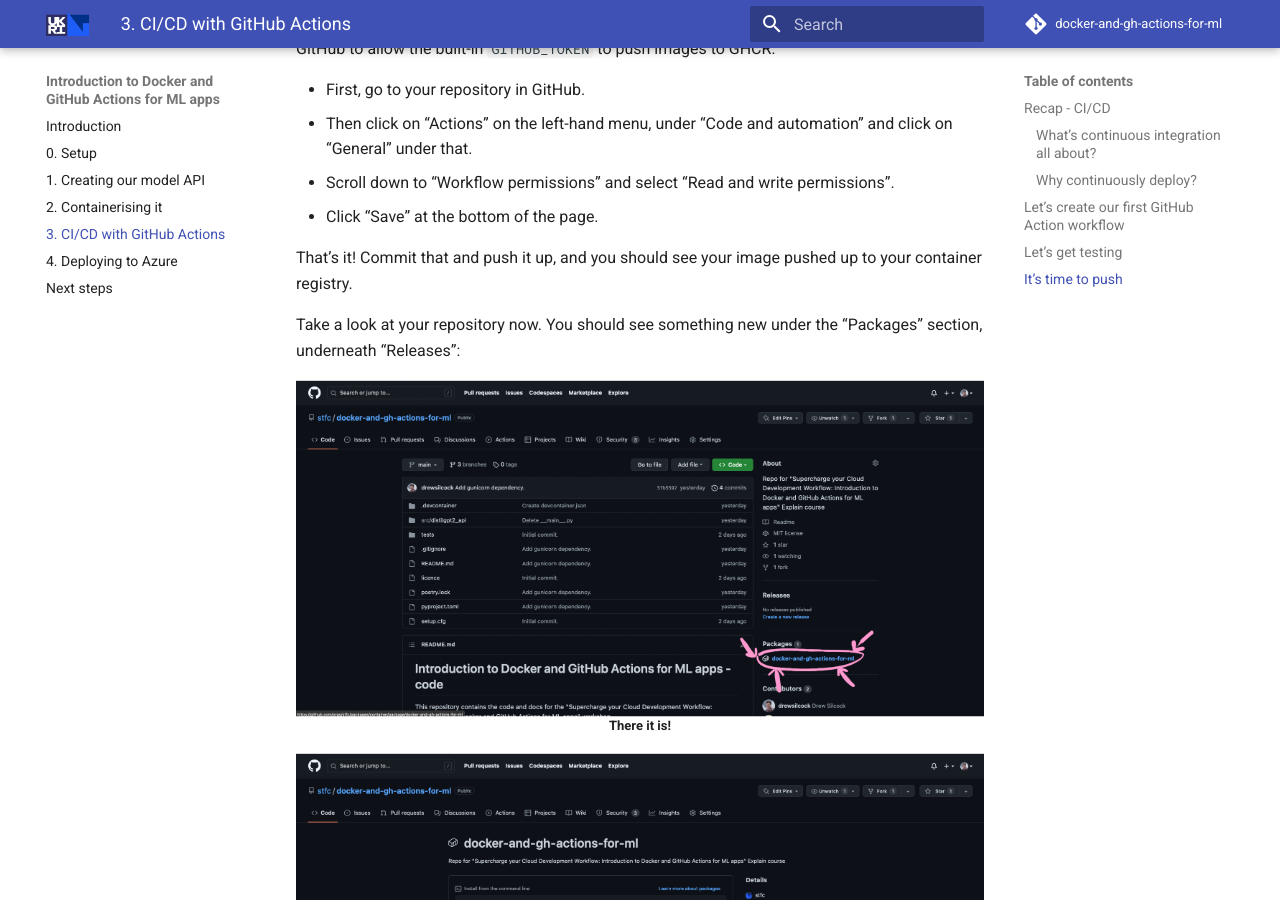
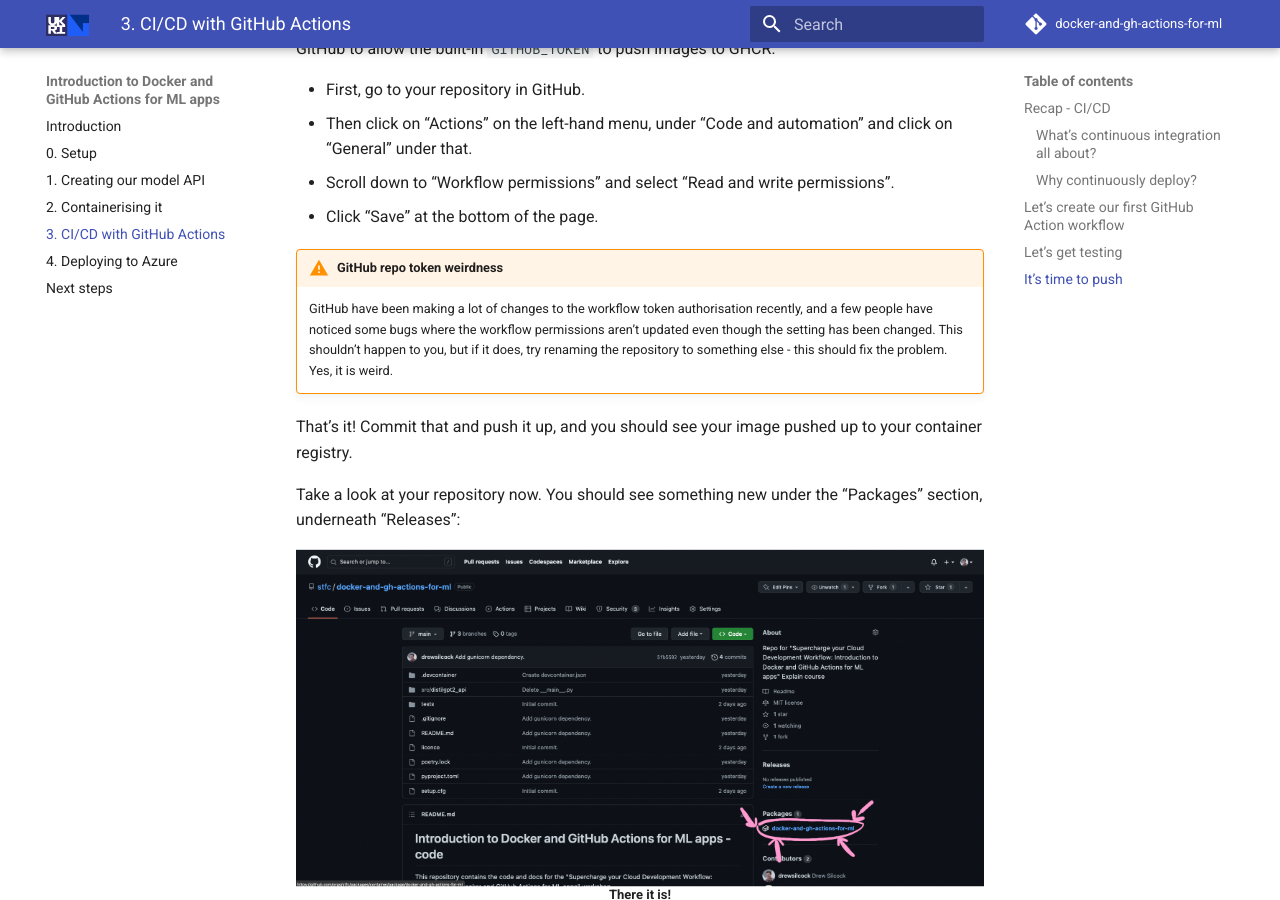
Before and after one commit to stfc/docker-and-gh-actions-for-ml, an MkDocs documentation site: the page built from docs/3-cicd-with-github-actions.md, in a window 1280 px wide and 900 px high, scrolled down 7461 px. Built offline with MkDocs 1.6.1 and Material for MkDocs 9.7.7, drawn with Linux system fonts in a browser that asks for light colours; emoji names are drawn with the system emoji font; comment, search, counter and statistics services are not loaded.

Commit message:
Add warning repo GitHub repo token weirdness.

```diff
--- a/docs/3-cicd-with-github-actions.md
+++ b/docs/3-cicd-with-github-actions.md
@@ -354,6 +354,9 @@
 - Scroll down to "Workflow permissions" and select "Read and write permissions".
 - Click "Save" at the bottom of the page.
 
+!!! warning "GitHub repo token weirdness"
+    GitHub have been making a lot of changes to the workflow token authorisation recently, and a few people have noticed some bugs where the workflow permissions aren't updated even though the setting has been changed. This shouldn't happen to you, but if it does, try renaming the repository to something else - this should fix the problem. Yes, it is weird.
+
 That's it! Commit that and push it up, and you should see your image pushed up to your container registry.
 
 Take a look at your repository now. You should see something new under the "Packages" section, underneath "Releases":
```
